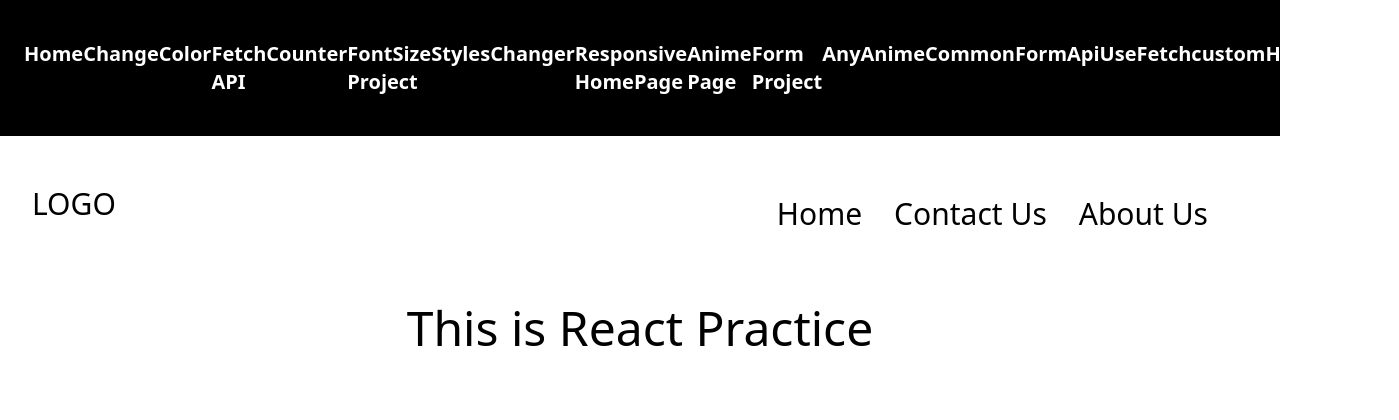
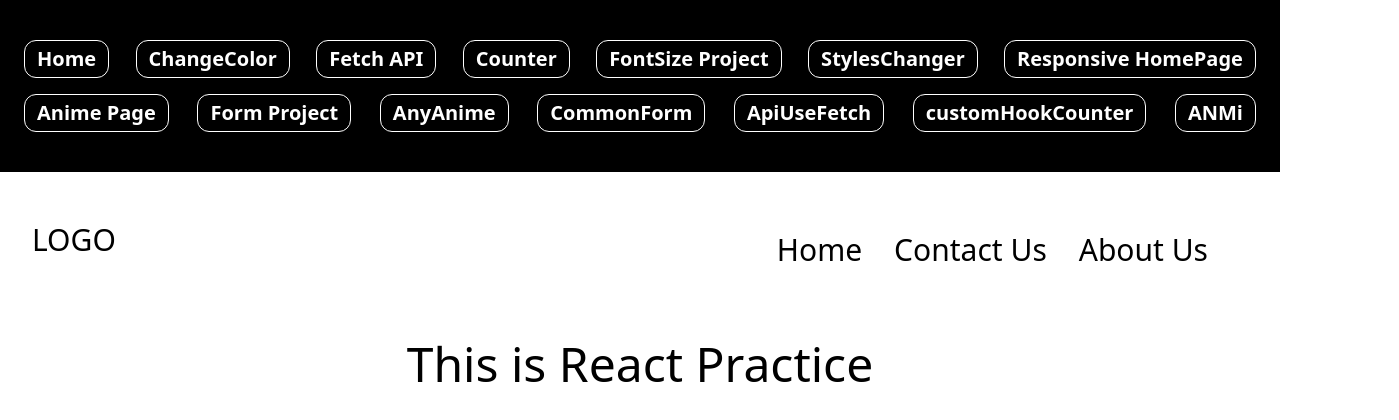
Before and after one commit to RushikeshPatil1502/React-Practice, a React (Vite) app: page /React-Practice/home-page in a window 1280 px wide. Shown: the top 420 px of the page, 1399 px wide, since content can reach past the window. Built offline with nearby package versions, Linux system fonts and the light colour scheme.

Commit message:
React: ANMi project

```diff
--- a/src/App.jsx
+++ b/src/App.jsx
@@ -13,26 +13,30 @@ import RegisterForm from "./Components/11-Dynamic-Form/RegisterForm"
 import LoginForm from "./Components/11-Dynamic-Form/LoginForm"
 import ApiuseFetch from "./Components/13-Custom-hook/apiuseFetch"
 import CustomCounter from "./Components/13-Custom-hook/CustomCounter"
+import ANMiHomePage from "./pages/home-page"
+import ANMiTopAnimeList from "./pages/top-anime-list"
+import Layout from "./Components/14-ANMiNavbar/Layout"
 
 function App() {
 
   return (
     <>
      <div>
-     <div className="flex justify-between text-xl font-semibold py-10 bg-black text-white px-6">
-            <Link to={'/'}>Home</Link>
-            <Link to={'/change-color'}>ChangeColor</Link>
-            <Link to={'/api-fetch'}>Fetch API</Link>
-            <Link to={'/counter'}>Counter</Link>
-            <Link to={'/change-font-size'}>FontSize Project</Link>
-            <Link to={'/styles-changer'}>StylesChanger</Link>
-            <Link to={'/home-page'}>Responsive HomePage</Link>
-            <Link to={'/Anime-page'}>Anime Page</Link>
-            <Link to={'/form'}>Form Project</Link>
-            <Link to={'/anime-search'}>AnyAnime</Link>
-            <Link to={'/common-form'}>CommonForm</Link>
-            <Link to={'/api-use-fetch'}>ApiUseFetch</Link>
-            <Link to={'/custom-hook-counter'}>customHookCounter</Link>
+     <div className="flex justify-between items-center gap-4 flex-wrap text-xl font-semibold py-10 bg-black text-white px-6">
+            <Link className="px-3 py-1 border rounded-xl" to={'/'}>Home</Link>
+            <Link className="px-3 py-1 border rounded-xl" to={'/change-color'}>ChangeColor</Link>
+            <Link className="px-3 py-1 border rounded-xl" to={'/api-fetch'}>Fetch API</Link>
+            <Link className="px-3 py-1 border rounded-xl" to={'/counter'}>Counter</Link>
+            <Link className="px-3 py-1 border rounded-xl" to={'/change-font-size'}>FontSize Project</Link>
+            <Link className="px-3 py-1 border rounded-xl" to={'/styles-changer'}>StylesChanger</Link>
+            <Link className="px-3 py-1 border rounded-xl" to={'/home-page'}>Responsive HomePage</Link>
+            <Link className="px-3 py-1 border rounded-xl" to={'/Anime-page'}>Anime Page</Link>
+            <Link className="px-3 py-1 border rounded-xl" to={'/form'}>Form Project</Link>
+            <Link className="px-3 py-1 border rounded-xl" to={'/anime-search'}>AnyAnime</Link>
+            <Link className="px-3 py-1 border rounded-xl" to={'/common-form'}>CommonForm</Link>
+            <Link className="px-3 py-1 border rounded-xl" to={'/api-use-fetch'}>ApiUseFetch</Link>
+            <Link className="px-3 py-1 border rounded-xl" to={'/custom-hook-counter'}>customHookCounter</Link>
+            <Link className="px-3 py-1 border rounded-xl" to={'/ANMi/ANMi-home-page'}>ANMi</Link>
         </div>
 
 
@@ -59,10 +63,11 @@ function App() {
           } />
           <Route path="/api-use-fetch" element={<ApiuseFetch />} />
           <Route path="/custom-hook-counter" element={<CustomCounter />} />
+          <Route path="/ANMi" element={<Layout />}>
+             <Route path="ANMi-home-page" element={<ANMiHomePage />} />
+             <Route path="ANMi-top-anime" element={<ANMiTopAnimeList />} />
+          </Route>
         </Routes>
-
-
-
      </div>
     </>
   )
--- /dev/null
+++ b/src/Components/14-ANMiNavbar/Layout.jsx
@@ -0,0 +1,13 @@
+import { Outlet } from "react-router-dom"
+import ANMiNavbar from "./navbar"
+
+function Layout() {
+  return (
+    <div>
+        <ANMiNavbar />
+        <Outlet />
+    </div>
+  )
+}
+
+export default Layout
--- /dev/null
+++ b/src/Components/14-ANMiNavbar/navbar.jsx
@@ -0,0 +1,18 @@
+import { Link } from "react-router-dom"
+
+function ANMiNavbar() {
+  return (
+    <div className="flex p-4 justify-between items-center text-center bg-purple-300">
+        <div className="flex gap-4 justify-between items-center text-center">
+            <h1 className="text-xl font-bold">ANMi</h1>
+            <Link className="text-lg font-semibold" to={'ANMi-home-page'}>Home</Link>
+            <Link className="text-lg font-semibold" to={'ANMi-top-anime'}>Top Anime</Link>
+        </div>
+        <div>
+            <input className="px-3 border rounded-xl border-black text-gray-800" type="text" placeholder="search"/>
+        </div>
+    </div>
+  )
+}
+
+export default ANMiNavbar
--- a/src/hooks/use-fetch.jsx
+++ b/src/hooks/use-fetch.jsx
@@ -26,7 +26,7 @@ function useFetch(url, options={}) {
 
   useEffect(()=>{
      fetchData()
-  },url)
+  },[url])
 
   return {
     data,
--- /dev/null
+++ b/src/pages/anime-list.jsx
@@ -0,0 +1,41 @@
+import { useState } from "react";
+import useFetch from "../hooks/use-fetch";
+
+function ANMiAnimeList() {
+    const { data, loading } = useFetch("https://api.jikan.moe/v4/anime");
+    const [animeListCount, setAnimeListCount] = useState(5);
+
+    if (loading) return (
+        <div className="flex justify-center items-center mt-10">
+            <h1 className="text-4xl font-bold">Loading...</h1>
+        </div>
+    );
+
+    function handleIncreaseAnimeList() {
+        setAnimeListCount(animeListCount + 10);
+    }
+
+    return (
+        <div className="flex flex-col justify-center items-center mt-10">
+            <div className="grid grid-cols-2 md:grid-cols-3 lg:grid-cols-4 gap-4">
+                {
+                    data?.data && data?.data.length > 0 ?
+                    data?.data.slice(0, animeListCount).map((anime) => (
+                        <div className="px-3 py-3 shadow rounded-xl flex flex-col items-start" key={anime.mal_id}>
+                            <img src={anime.images.jpg.image_url} alt="anime" className="w-full h-[400px] object-cover rounded-md" />
+                            <h1 className="text-xl font-semibold mt-2">{anime?.title}</h1>
+                            <p className="text-lg font-semibold">Rating: {anime?.score}</p>
+                            <button className="px-3 py-1 border mt-3 rounded-xl hover:bg-gray-200 transition">Details</button>
+                        </div>
+                    ))
+                    : null
+                }
+            </div>
+            <button onClick={handleIncreaseAnimeList} className="px-4 py-2 border mt-5 rounded-xl bg-blue-500 text-white hover:bg-blue-600 transition">
+                Show More
+            </button>
+        </div>
+    );
+}
+
+export default ANMiAnimeList;
--- /dev/null
+++ b/src/pages/home-page.jsx
@@ -0,0 +1,11 @@
+import ANMiAnimeList from "./anime-list"
+
+function ANMiHomePage() {
+  return (
+    <>
+       <ANMiAnimeList />
+    </>
+  )
+}
+
+export default ANMiHomePage
--- /dev/null
+++ b/src/pages/top-anime-list.jsx
@@ -0,0 +1,34 @@
+import useFetch from "../hooks/use-fetch"
+
+function ANMiTopAnimeList() {
+
+    const {data , loading } = useFetch("https://api.jikan.moe/v4/anime")
+
+    if (loading) return (
+        <div className="flex justify-center items-center mt-10">
+            <h1 className="text-4xl font-bold">Loading...</h1>
+        </div>
+    );
+
+  return (
+    <div className="flex flex-col justify-center items-center mt-10">
+    <div className="grid grid-cols-2 md:grid-cols-3 lg:grid-cols-4 gap-4">
+        {
+            data?.data && data?.data.length > 0 ?
+            data?.data.filter(topAnime=> topAnime?.score > 8).map(topAnime=>
+                <div className="px-3 py-3 shadow rounded-xl flex flex-col items-start" key={topAnime?.mal_id}>
+                            <img src={topAnime?.images.jpg.image_url} alt="anime" className="w-full h-[400px] object-cover rounded-md" />
+                            <h1 className="text-xl font-semibold mt-2">{topAnime?.title}</h1>
+                            <p className="text-lg font-semibold">Rating: {topAnime?.score}</p>
+                            <button className="px-3 py-1 border mt-3 rounded-xl hover:bg-gray-200 transition">Details</button>
+                </div>
+            )
+            : null
+        }
+    </div>
+
+</div>
+  )
+}
+
+export default ANMiTopAnimeList
```
